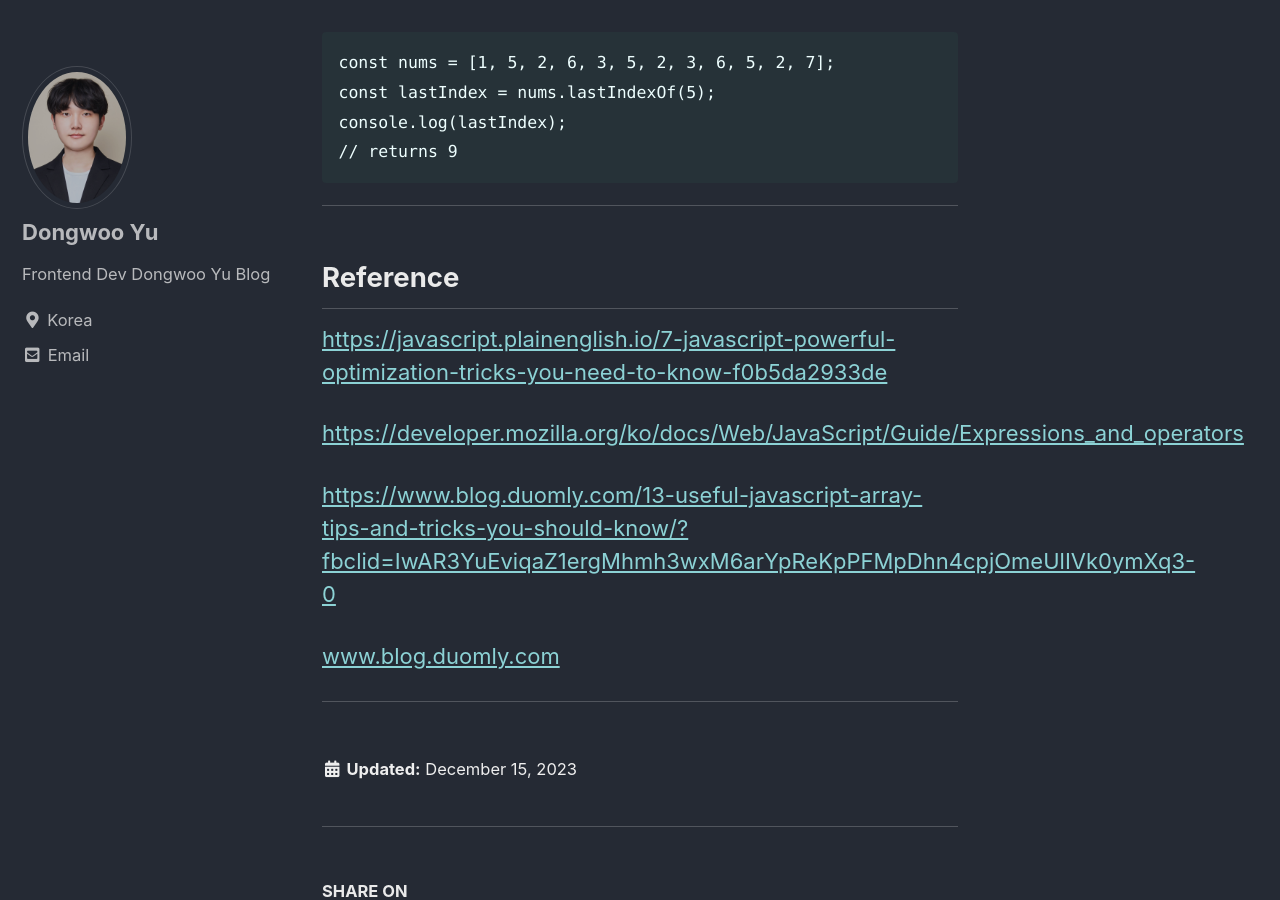
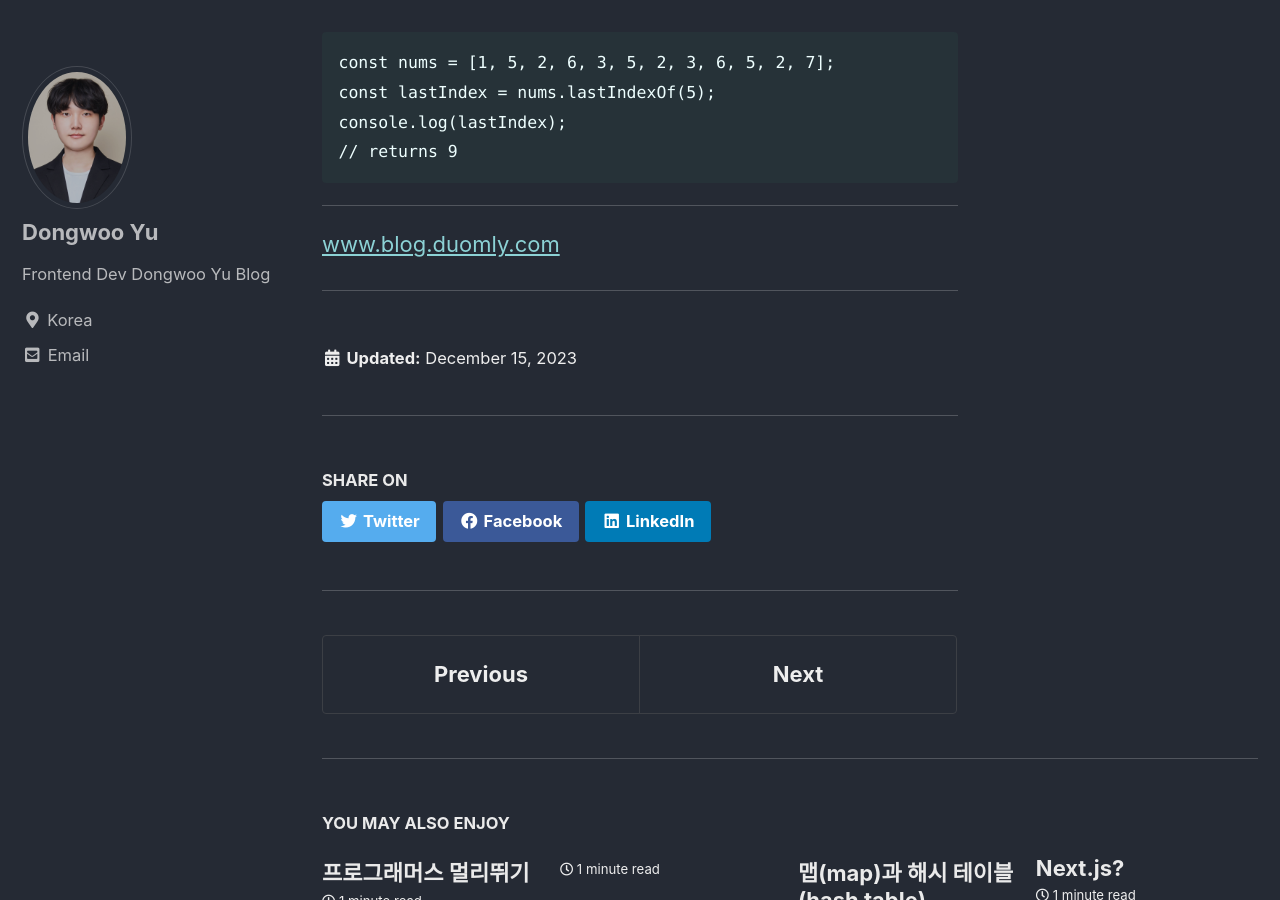
Before and after one commit to OOWGNOD/OOWGNOD.com, a Jekyll site: the page built from _posts/2023-12-15-JS-코드최적화-트릭.markdown, in a window 1280 px wide and 900 px high, scrolled down 10785 px. Built offline with Jekyll 4.4.1, drawn with Linux system fonts in a browser that asks for light colours; cached includes are drawn as plain includes.

Commit message:
Update and rename 2023-12-15-JS-코드-최적화-트릭.markdown to 2023-12-15-JS-코드최적화-트릭.markdown

```diff
--- a/_posts/2023-12-15-JS-코드-최적화-트릭.markdown
+++ b/_posts/2023-12-15-JS-코드최적화-트릭.markdown
@@ -384,14 +384,6 @@ console.log(lastIndex);
 
 ---
 
-## Reference
-
-[https://javascript.plainenglish.io/7-javascript-powerful-optimization-tricks-you-need-to-know-f0b5da2933de](https://javascript.plainenglish.io/7-javascript-powerful-optimization-tricks-you-need-to-know-f0b5da2933de)
-
-[https://developer.mozilla.org/ko/docs/Web/JavaScript/Guide/Expressions\_and\_operators](https://developer.mozilla.org/ko/docs/Web/JavaScript/Guide/Expressions_and_operators)
-
-[https://www.blog.duomly.com/13-useful-javascript-array-tips-and-tricks-you-should-know/?fbclid=IwAR3YuEviqaZ1ergMhmh3wxM6arYpReKpPFMpDhn4cpjOmeUlIVk0ymXq3-0](https://www.blog.duomly.com/13-useful-javascript-array-tips-and-tricks-you-should-know/?fbclid=IwAR3YuEviqaZ1ergMhmh3wxM6arYpReKpPFMpDhn4cpjOmeUlIVk0ymXq3-0 "13 Useful JavaScript Array Tips and Tricks You Should Know")
-
 [www.blog.duomly.com](https://www.blog.duomly.com/13-useful-javascript-array-tips-and-tricks-you-should-know/?fbclid=IwAR3YuEviqaZ1ergMhmh3wxM6arYpReKpPFMpDhn4cpjOmeUlIVk0ymXq3-0)
 
 ---
```
